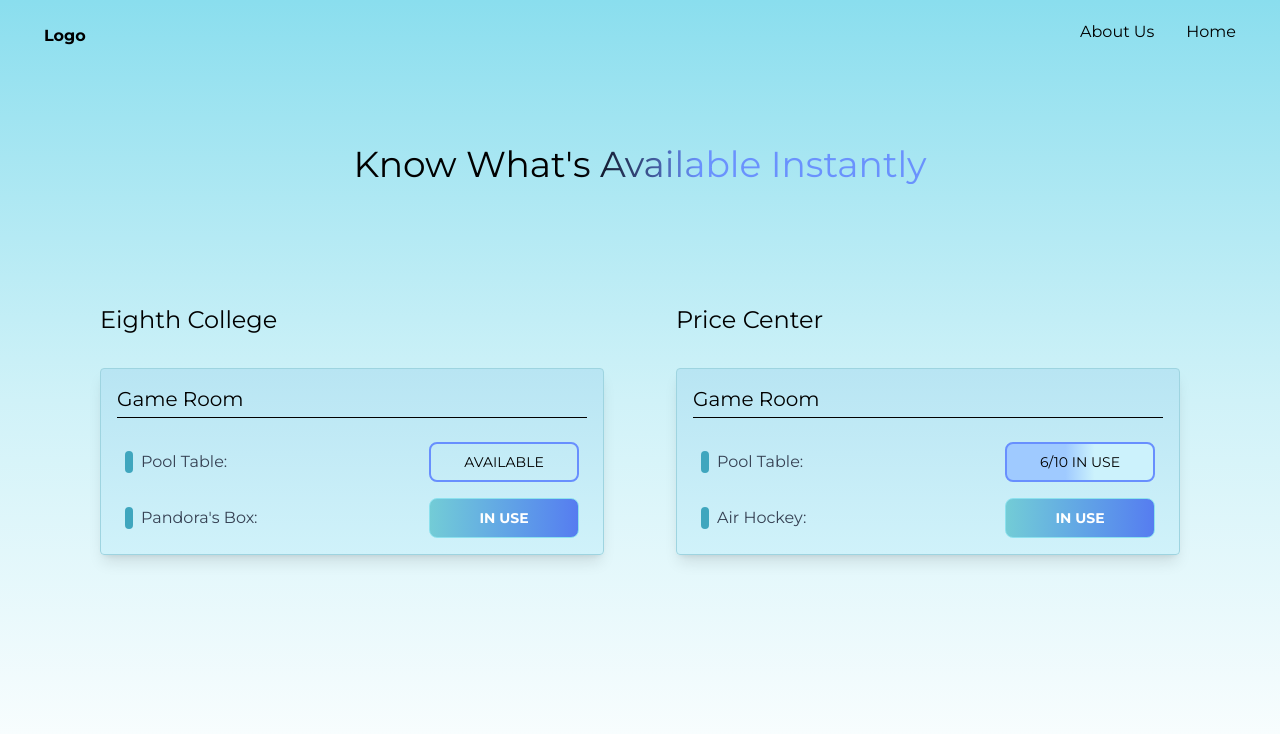
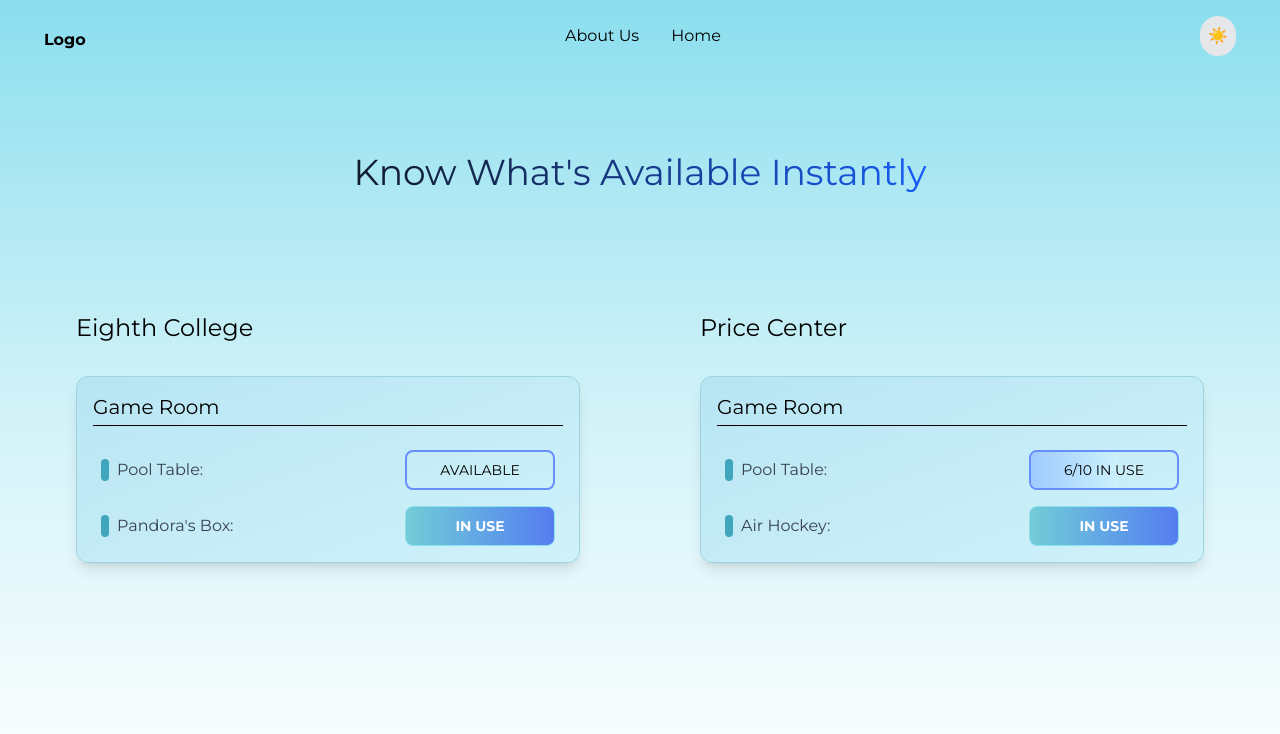
Before and after one commit to Ishayu1/Game-Project, a React (Vite) app: page /#/ in a window 1280 px wide. Shown: the top 734 px of the page. Built offline with nearby package versions, Linux system fonts and the light colour scheme.

Commit message:
created dark mode

```diff
--- a/src/About.tsx
+++ b/src/About.tsx
@@ -1,6 +1,6 @@
 function About() {
   return (
-    <div className="ml-11">
+    <div className="ml-11 dark:text-white">
         <h1>
             About Us
         </h1>
--- a/src/App.tsx
+++ b/src/App.tsx
@@ -6,7 +6,13 @@ import Home from "./Home";
 function App() {
   return (
     <Router>
-      <div className="min-h-screen w-screen bg-gradient-to-b from-[#8ADEEE] via-[#D0F2F8] to-[#FFFFFF] box-border overflow-x-hidden">
+      <div className="
+        min-h-screen w-screen
+        transition-colors duration-500
+        bg-gradient-to-b from-[#8ADEEE] via-[#D0F2F8] to-[#FFFFFF]
+        dark:bg-gradient-to-b dark:from-[#0f172a] dark:via-[#1e293b] dark:to-[#334155]
+        box-border overflow-x-hidden
+      ">
         <Nav />
         <Routes>
           <Route path="" element={<Home />} />
--- a/src/Availability.tsx
+++ b/src/Availability.tsx
@@ -10,33 +10,45 @@ function Availability({ status, inUseCount = 0, totalCount = 0 }: AvailabilityPr
 
   const usagePercentage = totalCount > 0 ? (inUseCount / totalCount) * 100 : 0;
 
-  const partialGradient = {
-    background: `linear-gradient(to right, #9FCAFF ${usagePercentage - (usagePercentage === 0 || usagePercentage === 100? 0 : 20)}%, #CCF2FC ${usagePercentage}%)`,
-  };
+
 
   return (
 <div
-      className={`w-[150px] h-[40px] rounded-lg border flex items-center justify-center ${
-        status === "in use"
+  className={`w-[150px] h-[40px] rounded-lg border flex items-center justify-center relative overflow-hidden
+    ${status === "in use"
       ? "bg-gradient-to-r from-[#73ccd6] to-[#567cf0] border-[#8ce1ee]"
       : status === "available"
       ? "border-2 border-[#688ffe]"
-          : "border-2 border-[#688ffe]"
-      }`}
-      style={status === "partial" ? partialGradient : undefined}
+      : "border-2 border-[#688ffe]"}`
+  }
 >
+  {status === "partial" && (
+    <>
+      {/* Background fill bar */}
+      <div
+        className={`absolute left-0 top-0 h-full
+          bg-gradient-to-r from-[#9FCAFF] to-[#CCF2FC]
+          dark:from-[#60a5fa] dark:to-[#312e81]`}
+        style={{ width: `${usagePercentage}%` }}
+      />
+
+
+
+      {/* Foreground text */}
+      <div className="relative z-10 text-black dark:text-white text-sm font-medium">
+        {inUseCount}/{totalCount} IN USE
+      </div>
+    </>
+  )}
+
   {status === "in use" && (
     <div className="text-white text-sm font-bold">IN USE</div>
   )}
   {status === "available" && (
-        <div className="text-black text-sm font-normal">AVAILABLE</div>
-      )}
-      {status === "partial" && (
-        <div className="text-black text-sm font-medium">
-          {inUseCount}/{totalCount} IN USE
-        </div>
+    <div className="text-black dark:text-white text-sm font-normal">AVAILABLE</div>
   )}
 </div>
+
   );
 }
 
--- a/src/Card.tsx
+++ b/src/Card.tsx
@@ -11,15 +11,21 @@ type Machine = {
 
 function Card({ machines }: {machines: Machine[] }) {
   return (
-    <div className="max-w-lg rounded overflow-hidden shadow-lg mt-8 bg-gradient-to-b from-[#B8E5F3] to-[#D0F2FA] border border-[#9ED4E0] mb-8">
+<div className="max-w-lg rounded-xl overflow-hidden shadow-lg mt-8
+  bg-gradient-to-br from-[#B8E5F3] to-[#D0F2FA]
+  dark:bg-gradient-to-br dark:from-[#1e1b4b] dark:to-[#312e81]
+  border border-[#9ED4E0] dark:border-[#6366f1] dark:border-1
+  text-black dark:text-white dark:shadow-[#1e1b4b]
+  transition-all duration-500 mb-8">
+
       <div className="font-normal text-xl mb-1 ml-4 mt-4">Game Room</div>
       <hr className="mb-2 mx-4" />
       <div className="px-6 py-4 space-y-4">
         {machines.map((machine,index) => (
           <div key={index} className="flex items-center justify-between">
             <div className="flex items-center">
-              <div className="mr-2 w-2 h-[22px] bg-[#3fa6be] rounded-[90px]"></div>
-                <p className="text-gray-700 text-base">{machine.name}:</p>
+              <div className="mr-2 w-2 h-[22px] bg-[#3fa6be] dark:bg-orange-500 rounded-[90px]"></div>
+                <p className="text-gray-700 text-base dark:text-white">{machine.name}:</p>
             </div>
             <Availability
               status={machine.status}
--- a/src/Home.tsx
+++ b/src/Home.tsx
@@ -15,27 +15,29 @@ function Home() {
       {/* Title - Centered at all screen sizes */}
       <div className="mt-20 w-full max-w-4xl px-4 flex justify-center">
       <h1
-        className="text-4xl text-center sm:text-4xl px-4 break-words bg-clip-text text-transparent"
-        style={{
-            backgroundImage: "linear-gradient(to right, #000000 40%, #6A92FD 60%)",
-        }}
-        >
+        className="text-4xl text-center sm:text-4xl px-4 break-words
+                  bg-gradient-to-r from-gray-900 to-blue-600
+                  dark:from-cyan-400 dark:to-violet-500
+                  bg-clip-text text-transparent
+                  transition-all duration-500"
+      >
         Know What's Available Instantly
       </h1>
+
 
       </div>
 
       {/* Locations - Side by Side if Wide, Centered if Stacked */}
-      <div className="flex flex-wrap justify-center items-start mt-20 gap-16 w-full">
+      <div className="flex flex-wrap justify-center items-start mt-20 gap-28 w-full">
         {/* Eighth College */}
         <div className="mt-10 w-full max-w-lg mx-auto lg:mx-0 px-1">
-          <h2 className="text-2xl text-left">Eighth College</h2>
+          <h2 className="text-2xl text-left dark:text-white">Eighth College</h2>
           <Card machines={machines_eighth} />
         </div>
 
         {/* Price Center */}
         <div className="mt-10 w-full max-w-lg mx-auto lg:mx-0 px-1">
-          <h2 className="text-2xl text-left">Price Center</h2>
+          <h2 className="text-2xl text-left dark:text-white">Price Center</h2>
           <Card machines={machines_price} />
         </div>
       </div>
--- a/src/Nav.tsx
+++ b/src/Nav.tsx
@@ -1,9 +1,10 @@
 import { Link } from "react-router-dom";
 import "./index.css";
+import DarkModeToggle from "./dark-mode-toggle";
 
 function Nav() {
   return (
-    <nav className="relative flex items-center justify-between px-11 py-4">
+    <nav className="relative flex items-center justify-between px-11 py-4 dark:text-white">
       {/* Left-aligned Logo */}
       <div className="mt-2 flex items-center">
         <h1 className="font-bold">Logo</h1>
@@ -13,16 +14,20 @@ function Nav() {
       <div className="flex space-x-8">
         <Link
           to="/About"
-          className="font-medium hover:font-bold hover:text-blue-700"
+          className="font-medium hover:font-bold hover:text-blue-700 dark:hover:text-cyan-400"
         >
           About Us
         </Link>
         <Link
           to="/"
-          className="font-medium hover:font-bold hover:text-blue-700"
+          className="font-medium hover:font-bold hover:text-blue-700 dark:hover:text-cyan-400"
         >
           Home
         </Link>
+      </div>
+      {/* Right-aligned Dark Mode Toggle */}
+      <div className="flex items-center">
+        <DarkModeToggle />
       </div>
     </nav>
   );
--- /dev/null
+++ b/src/dark-mode-toggle.tsx
@@ -0,0 +1,15 @@
+import useDarkMode from "./dark-mode";
+
+export default function DarkModeToggle() {
+  const [enabled, setEnabled] = useDarkMode();
+
+  return (
+    <button
+      onClick={() => setEnabled(!enabled)}
+      className="p-2 rounded-full bg-gray-200 dark:bg-gray-700 text-black dark:text-white transition-colors"
+      aria-label={enabled ? "Disable Dark Mode" : "Enable Dark Mode"}
+    >
+      {enabled ? "🌙" : "☀️"}
+    </button>
+  );
+}
--- /dev/null
+++ b/src/dark-mode.tsx
@@ -0,0 +1,34 @@
+import { useEffect, useState } from "react";
+
+export default function useDarkMode(): [
+  boolean,
+  React.Dispatch<React.SetStateAction<boolean>>
+] {
+  const getInitialTheme = () => {
+    if (typeof window !== "undefined") {
+      const stored = localStorage.getItem("theme");
+      if (stored === "dark") return true;
+      if (stored === "light") return false;
+
+      // No preference in localStorage → check system
+      return window.matchMedia("(prefers-color-scheme: dark)").matches;
+    }
+    return false;
+  };
+
+  const [enabled, setEnabled] = useState<boolean>(getInitialTheme);
+
+  useEffect(() => {
+    const root = window.document.documentElement;
+    console.log(root.classList);
+    if (enabled) {
+      root.classList.add("dark");
+      localStorage.setItem("theme", "dark");
+    } else {
+      root.classList.remove("dark");
+      localStorage.setItem("theme", "light");
+    }
+  }, [enabled]);
+
+  return [enabled, setEnabled];
+}
--- a/src/index.css
+++ b/src/index.css
@@ -1,7 +1,6 @@
-@import url('https://fonts.googleapis.com/css2?family=Montserrat:wght@400;600;700&display=swap');
+@import url("https://fonts.googleapis.com/css2?family=Montserrat:wght@400;600;700&display=swap");
 @import "tailwindcss";
-
-
-*{
-  font-family: 'Montserrat', sans-serif;
+@custom-variant dark (&:where(.dark, .dark *));
+* {
+  font-family: "Montserrat", sans-serif;
 }
--- a/tailwind.config.ts
+++ b/tailwind.config.ts
@@ -2,6 +2,7 @@ import type { Config } from "tailwindcss";
 import typography from "@tailwindcss/typography";
 
 const config: Config = {
+  darkMode: "class",
   content: [
     "./index.html",
     "./src/**/*.{js,ts,jsx,tsx}",
```
Lines whose indentation alone changed are shown as unchanged.
